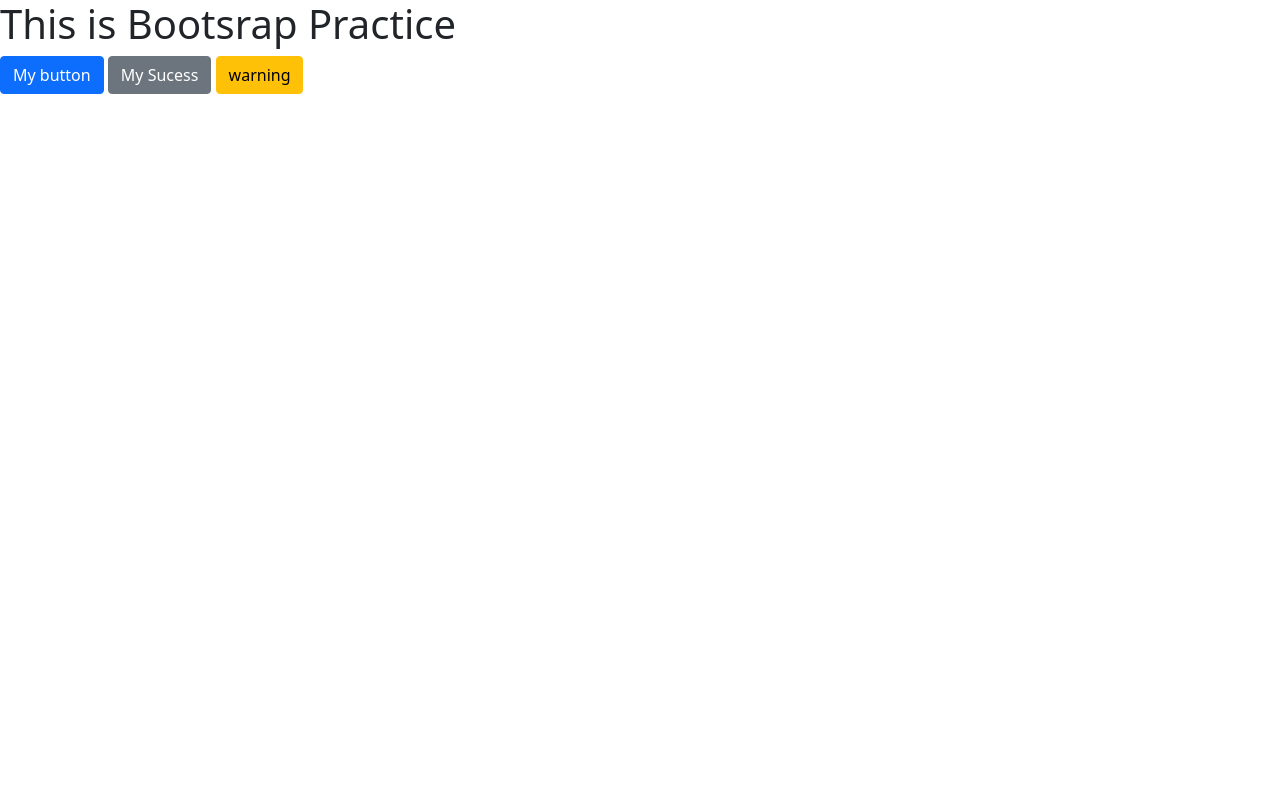
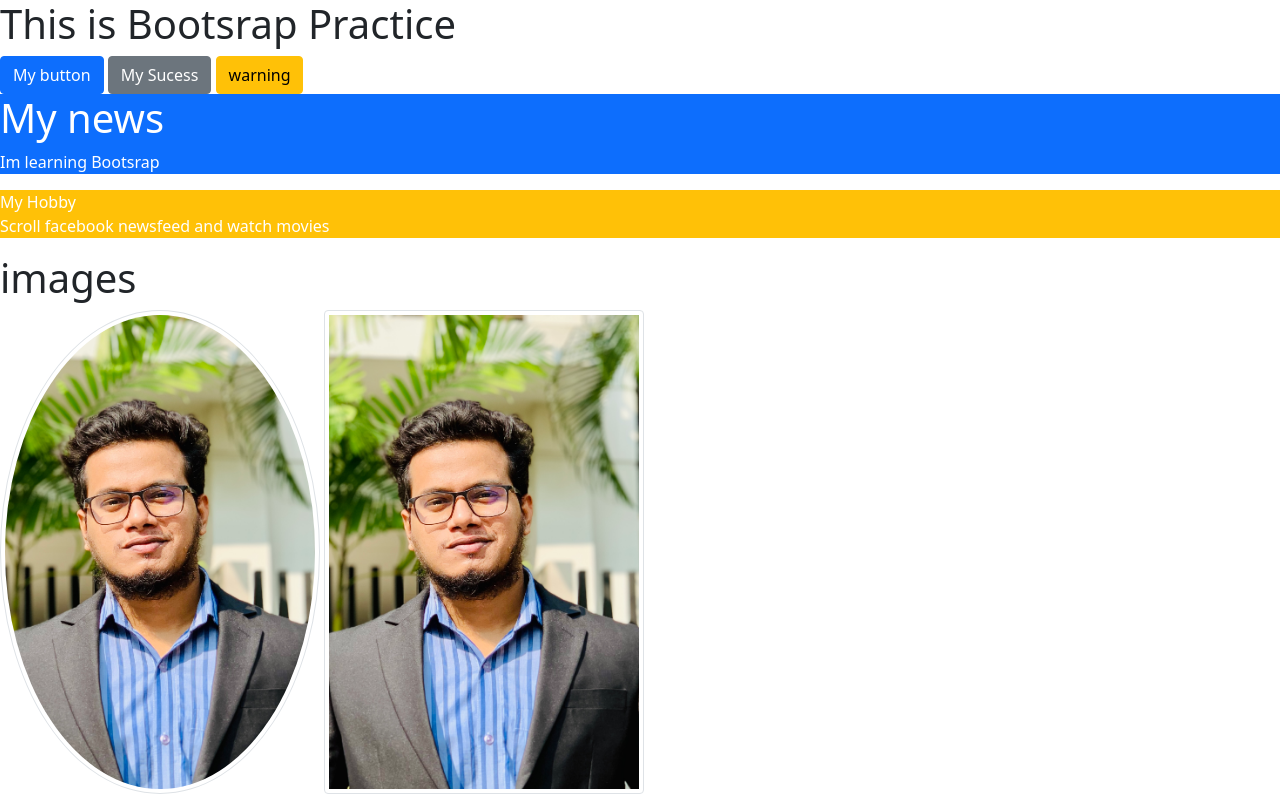
Before and after one commit to zonaedh/Bootstrap-practice, a plain HTML site: page index.html in a window 1280 px wide. Drawn offline with Linux system fonts and the light colour scheme.

Commit message:
update code

```diff
--- a/index.html
+++ b/index.html
@@ -12,6 +12,17 @@
     <button class="btn btn-primary">My button</button>
     <button class="btn btn-secondary">My Sucess</button>
     <button class="btn btn-warning">warning</button>
+    <div class="bg-primary text-white">
+        <h1>My news</h1>
+        <p>Im learning Bootsrap</p>
+    </div>
+    <div class="text-white bg-warning">
+        <h>My Hobby</h>
+        <p>Scroll facebook newsfeed and watch movies</p>
+    </div>
+    <h1>images</h1>
+    <img class="img-fluid w-25 rounded-circle img-thumbnail" src="images/zesan.jpg" alt="...">
+    <img class="img-fluid w-25 rouned-circle img-thumbnail" src="images/zesan.jpg" alt="">
 
 </body>
 </html>
```
Also changed, not shown: images/zesan.jpg (added).
